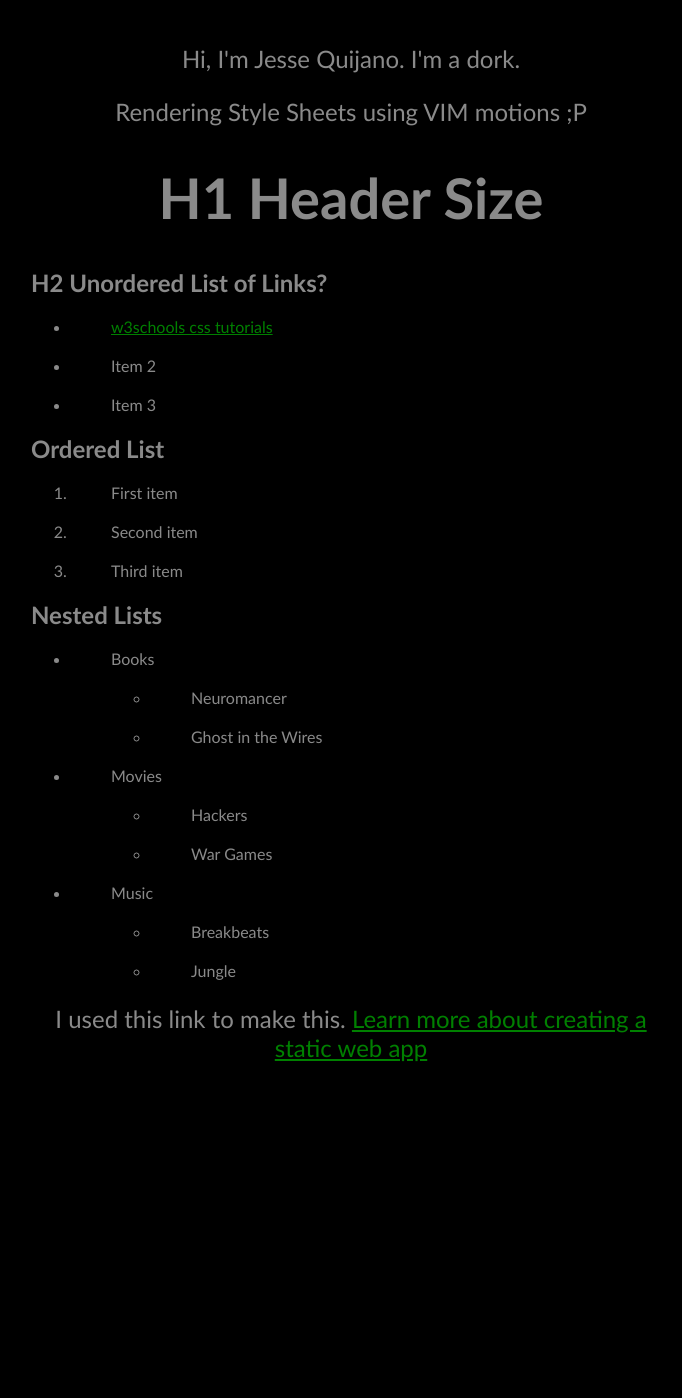
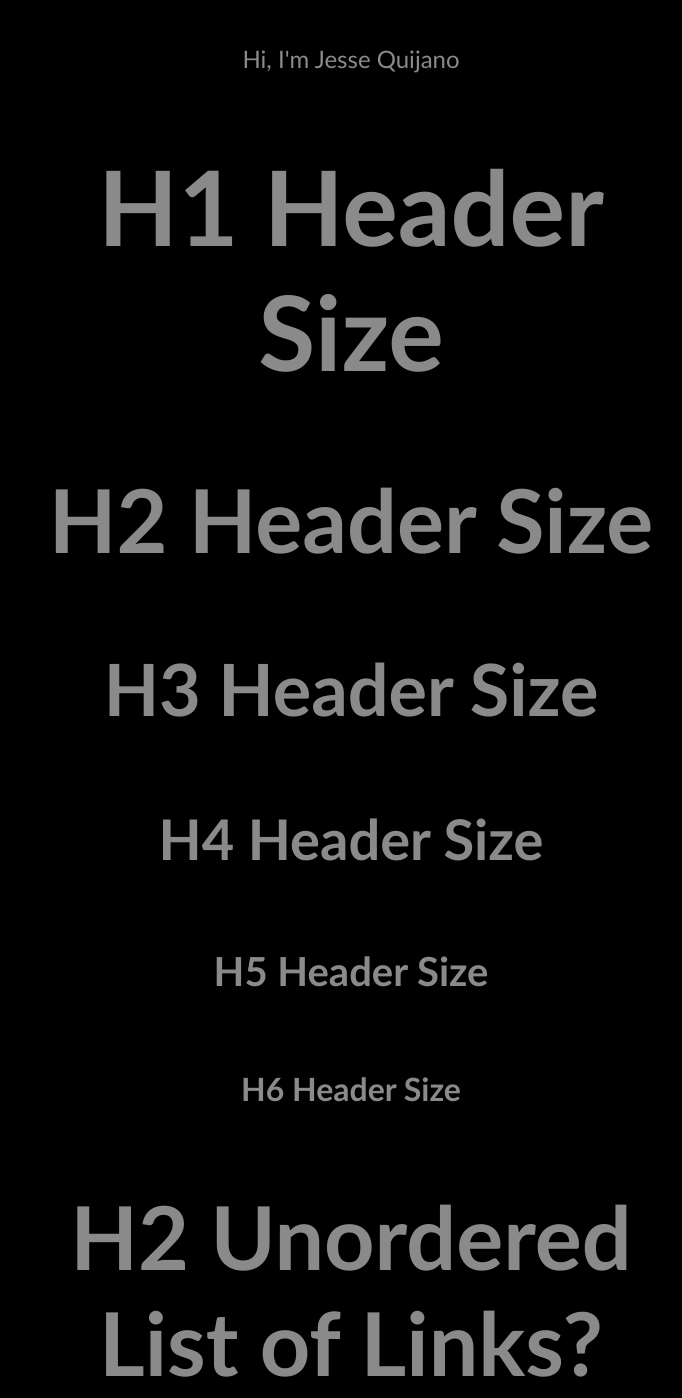
Before and after one commit to jessequijano/me, a website: page src/index.html in a window 1280 px wide. Shown: the top 1398 px of the page, without its empty margins (289-971 px from the left). Before the commit the page ends 1106 px from the top, so only its background shows below. Drawn offline with Linux system fonts and the light colour scheme.

Commit message:
pushing from cli

```diff
--- a/src/index.html
+++ b/src/index.html
@@ -10,9 +10,13 @@
 
 <body>
   <main>
-    <p>Hi, I'm Jesse Quijano. I'm a dork.</p>
-    <p>Rendering Style Sheets using VIM motions ;P</p>
+    <p>Hi, I'm Jesse Quijano</p>
     <h1>H1 Header Size</h1>
+    <h2>H2 Header Size</h2>
+    <h3>H3 Header Size</h3>
+    <h4>H4 Header Size</h4>
+    <h5>H5 Header Size</h5>
+    <h6>H6 Header Size</h6>
     <h2>H2 Unordered List of Links?</h2>
     <ul>
       <li><a href="https://www.w3schools.com/css/default.asp">w3schools css tutorials</a></li>
--- a/src/styles.css
+++ b/src/styles.css
@@ -23,7 +23,36 @@ main > p {
 
 main > h1 {
   text-align: center;
+  font-size: 6.5em;
+}
+
+main > h2 {
+  text-align: center;
+  font-size: 5.5em;
+}
+
+
+main > h3 {
+  text-align: center;
+  font-size: 4.5em;
+}
+
+
+main > h4 {
+  text-align: center;
   font-size: 3.5em;
+}
+
+
+main > h5 {
+  text-align: center;
+  font-size: 2.5em;
+}
+
+
+main > h6 {
+  text-align: center;
+  font-size: 2.0em;
 }
 
 main > ul, ol, li {
```
